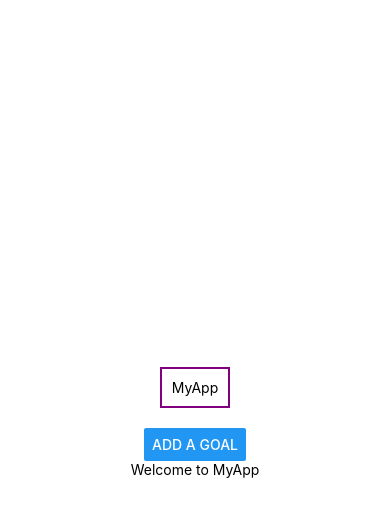
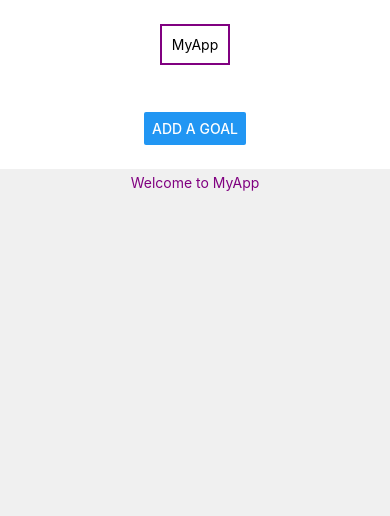
Before and after one commit to edwardzhang415-163/CS5520-Mobile-Application-Project, a React Native app in the folder Trailer/: screen / in a window 390 px wide. Shown: the top 516 px of the page. Built offline with nearby package versions, Linux system fonts and the light colour scheme.

Commit message:
Refactor App.js to use SafeAreaView and improve layout with top and bottom sections

```diff
--- a/Trailer/App.js
+++ b/Trailer/App.js
@@ -1,5 +1,5 @@
 import { StatusBar } from 'expo-status-bar';
-import { StyleSheet, Text, View, Button } from 'react-native';
+import { StyleSheet, Text, View, Button, SafeAreaView } from 'react-native';
 import Header from './components/Header';
 import Input from './components/Input';
 import React, { useState } from 'react';
@@ -16,16 +16,17 @@ export default function App() {
   };
 
   return (
-    <View style={styles.container}>
-      <Header appName={appName} />
-      <Text>{confirmedText}</Text>
-      <View style={{idth: '30%', marginTop: 20,}}>
+    <SafeAreaView style={styles.container}>
+      <View style={styles.topSection}>
+        <Header appName={appName} />
+        <Text>{confirmedText}</Text>
         <Button title="Add a goal" onPress={() => setModalVisible(true)} />
       </View>
       <Input onChangeText={setInputText} autoFocus={true} onConfirm={handleInputData} visible={modalVisible} />
-      <Text>Welcome to {appName}</Text>
-      <StatusBar style="auto" />
-    </View>
+      <View style={styles.bottomSection}>
+        <Text style={styles.text}>Welcome to {appName}</Text>
+      </View>
+    </SafeAreaView>
   );
 }
 
@@ -33,7 +34,20 @@ const styles = StyleSheet.create({
   container: {
     flex: 1,
     backgroundColor: '#fff',
-    alignItems: 'center',
     justifyContent: 'center',
   },
+  topSection: {
+    flex: 1, // 1/5th of the available area
+    justifyContent: "space-evenly",
+    alignItems: 'center',
+  },
+  text: {
+    color: "purple",
+    marginVertical: 5,
+  },
+  bottomSection: {
+    flex: 4, // Remaining 4/5th of the available area
+    backgroundColor: '#f0f0f0', // Background color for the bottom section
+    alignItems: 'center',
+  },
 });
--- a/Trailer/components/Input.js
+++ b/Trailer/components/Input.js
@@ -35,7 +35,7 @@ const Input = ({ onChangeText, autoFocus, onConfirm, visible }) => {
   };
 
   return (
-    <Modal visible={visible} animationType="slide">
+    <Modal visible={visible} animationType="slide" >
       <View style={styles.container}>
         <TextInput
           ref={inputRef}
```
